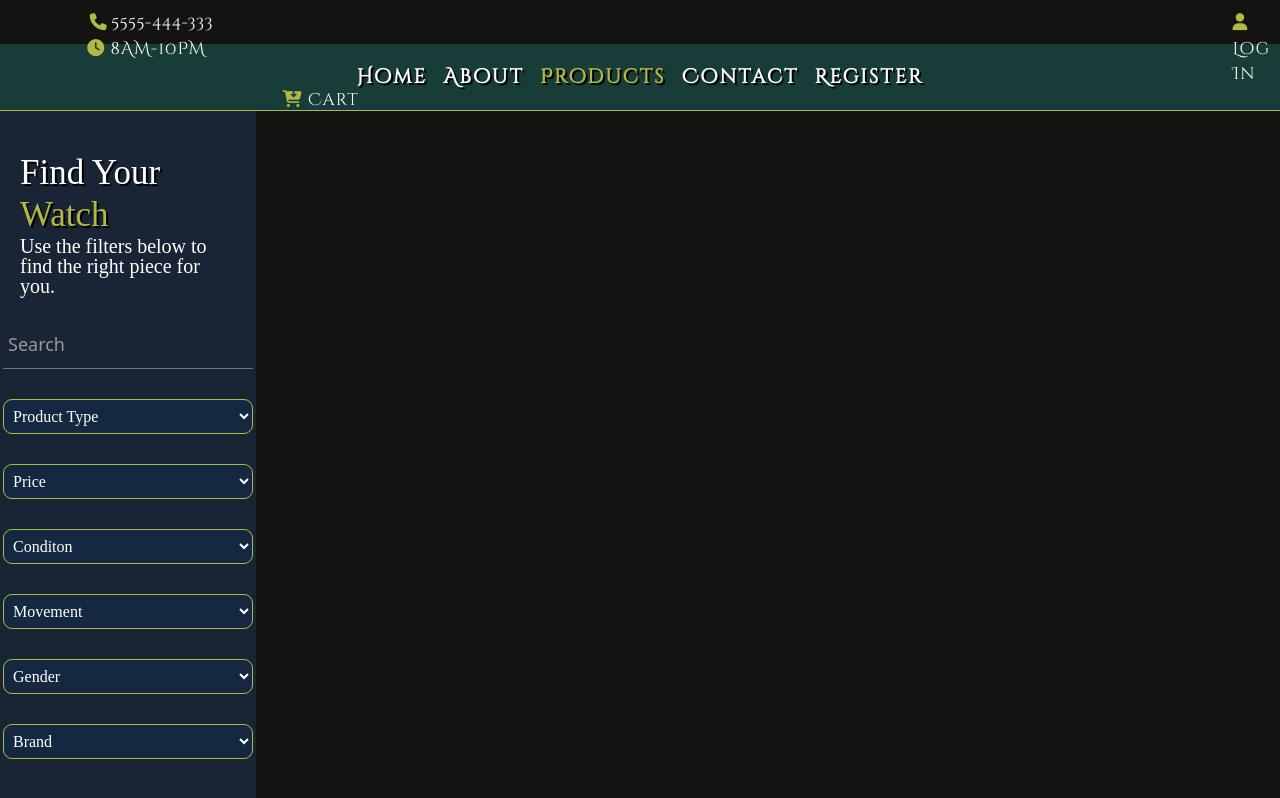
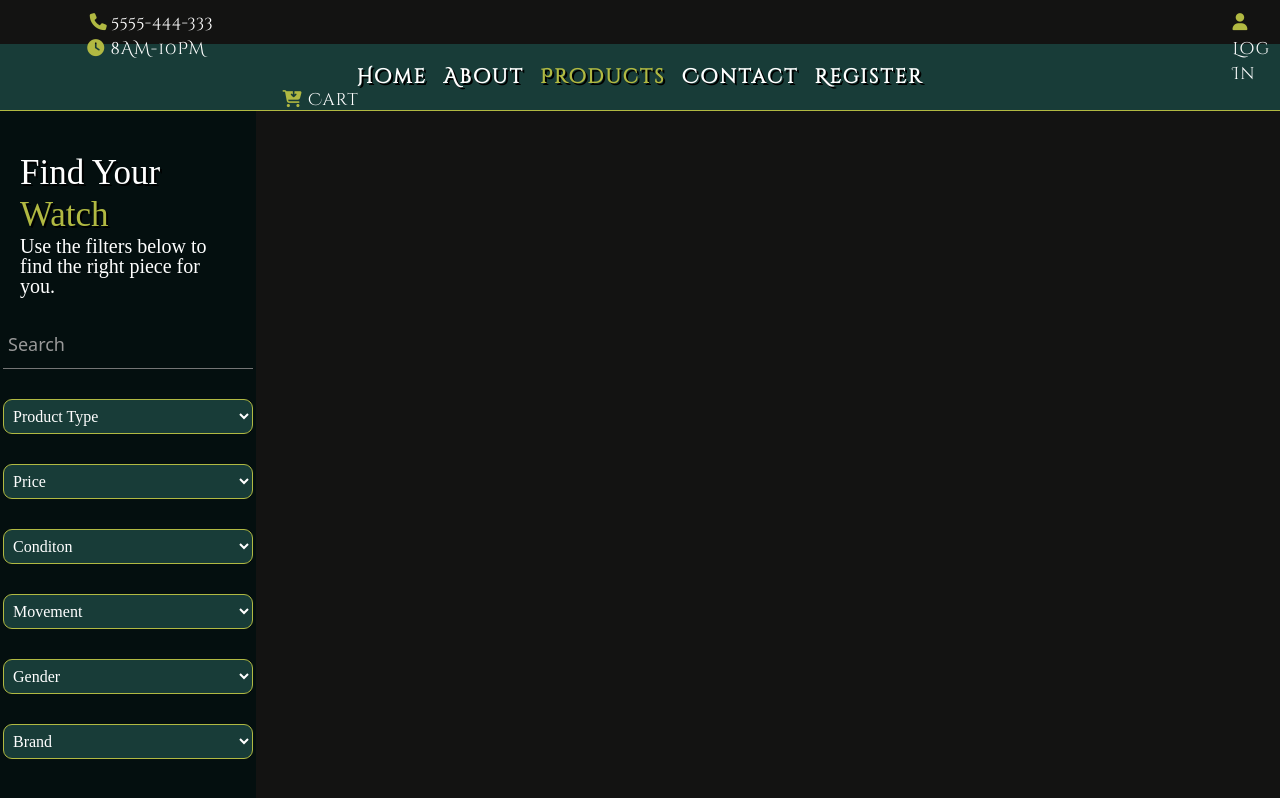
Before and after one commit to MudassarKhop/End-Of-Node-Project, a Vue app: page /products in a window 1280 px wide. Shown: the top 798 px of the page. Built offline with nearby package versions, Linux system fonts and the light colour scheme; a web font is replaced by a local one.

Commit message:
10th push

```diff
--- a/src/views/ProductsView.vue
+++ b/src/views/ProductsView.vue
@@ -62,7 +62,7 @@
 		padding: 20px;
 		height: 100%;
 		width: 20%;
-		background-color: #192434;
+		background-color: #040f0f;
 		display: flex;
 		flex-direction: column;
 		flex-wrap: nowrap;
@@ -83,7 +83,7 @@
 		width: 250px;
 		height: 35px;
 		border-radius: 9px;
-		background-color: #142842;
+		background-color: #183c38;
 		color: white;
 		padding: 5px;
 		border: thin solid #b1b942;
```
